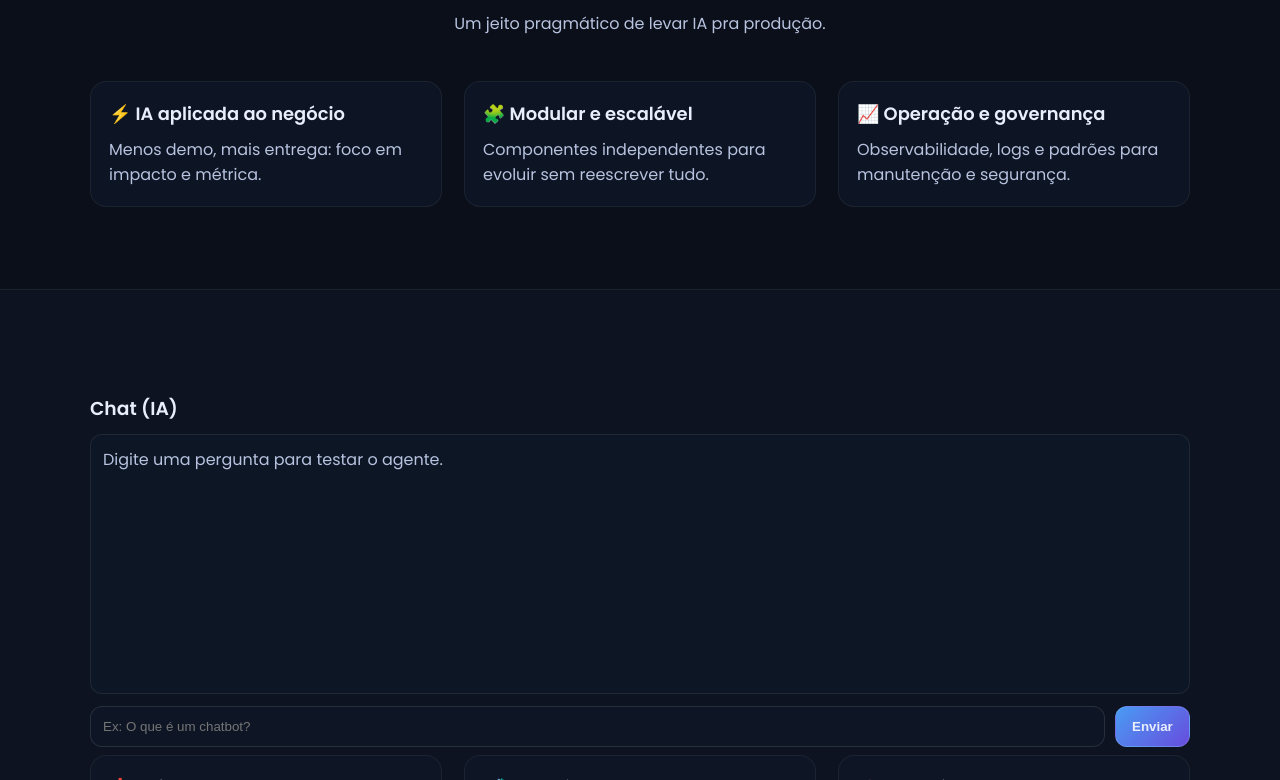
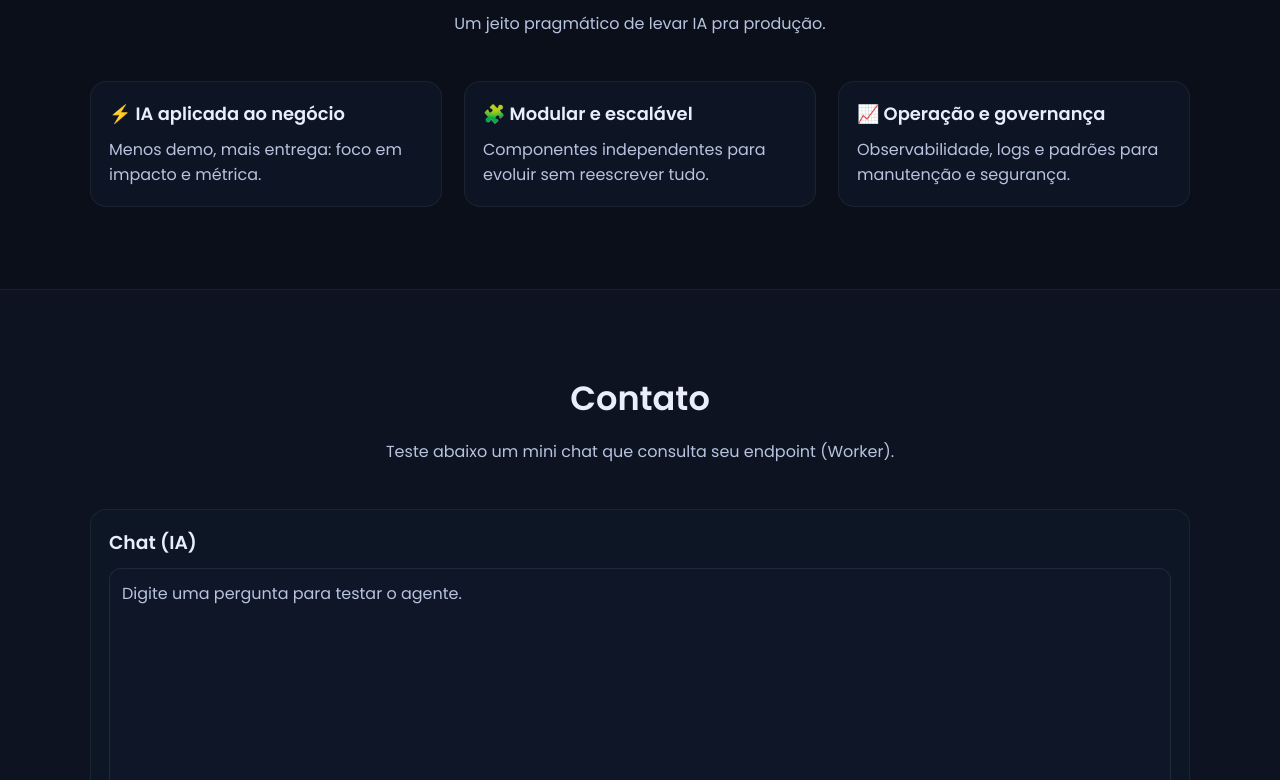
Before and after one commit to pmateiro/tecmonkey-site, a plain HTML site: page index.html in a window 1280 px wide. Shown: the part 2020-2800 px from the top of the page. Drawn offline with Linux system fonts and the light colour scheme.

Commit message:
Refactor chatbox and update styles in index.html

```diff
--- a/index.html
+++ b/index.html
@@ -17,7 +17,6 @@
       --text:#e9eefc;
       --muted:#b7c3df;
       --brand:#4da3ff;
-      --ring: rgba(77,163,255,.35);
       --shadow: 0 16px 40px rgba(0,0,0,.45);
       --border: rgba(255,255,255,.06);
       --radius: 16px;
@@ -178,6 +177,10 @@
       cursor:pointer;
       transition: transform .18s ease, box-shadow .18s ease, border-color .18s ease, background .18s ease;
       will-change: transform;
+      display:inline-flex;
+      align-items:center;
+      justify-content:center;
+      gap:8px;
     }
     .btn:hover{
       transform: translateY(-2px);
@@ -190,6 +193,12 @@
     }
     .btn.primary:hover{
       box-shadow: 0 18px 45px rgba(77,163,255,.18);
+    }
+    .btn:disabled{
+      opacity:.65;
+      cursor:not-allowed;
+      transform:none !important;
+      box-shadow:none !important;
     }
 
     .hero-card{
@@ -272,6 +281,41 @@
     .bullet h3{ margin:0 0 6px; font-size:1.05rem; }
     .bullet p{ margin:0; color:var(--muted); }
 
+    /* Chatbox */
+    .chatbox{
+      border:1px solid var(--border);
+      background: rgba(16,26,42,.55);
+      border-radius: var(--radius);
+      padding:18px;
+    }
+    .chat-messages{
+      height:260px;
+      overflow:auto;
+      padding:12px;
+      border-radius:12px;
+      border:1px solid rgba(255,255,255,.08);
+      background:rgba(16,26,42,.45);
+    }
+    .chat-form{
+      display:flex;
+      gap:10px;
+      margin-top:12px;
+    }
+    .chat-input{
+      flex:1;
+      padding:12px 12px;
+      border-radius:12px;
+      border:1px solid rgba(255,255,255,.10);
+      background:rgba(16,26,42,.65);
+      color:var(--text);
+      outline:none;
+    }
+    .chat-status{
+      margin-top:8px;
+      color:var(--muted);
+      font-size:.9rem;
+    }
+
     footer{
       padding:28px 0;
       border-top:1px solid var(--border);
@@ -305,6 +349,7 @@
       .hero-grid{ grid-template-columns: 1fr; }
       nav{ display:none; }
       .hero-card img{ height:220px; }
+      .chat-form{ flex-direction:column; }
     }
   </style>
 </head>
@@ -447,40 +492,24 @@
 
     <section id="contato" class="alt">
       <div class="container">
-        <div class="chatbox reveal" style="margin-top:22px;">
+        <h2 class="section-title reveal">Contato</h2>
+        <p class="section-desc reveal">
+          Teste abaixo um mini chat que consulta seu endpoint (Worker).
+        </p>
+
+        <div class="chatbox reveal">
           <h3 style="margin:0 0 10px;">Chat (IA)</h3>
 
-  <div id="chat-messages"
-       style="height:260px; overflow:auto; padding:12px; border-radius:12px;
-              border:1px solid rgba(255,255,255,.08);
-              background:rgba(16,26,42,.55);">
+          <div id="chat-messages" class="chat-messages">
             <div style="color:#b7c3df;">Digite uma pergunta para testar o agente.</div>
           </div>
 
-  <form id="chat-form" style="display:flex; gap:10px; margin-top:12px;">
-    <input id="chat-input" type="text" placeholder="Ex: O que é um chatbot?"
-           style="flex:1; padding:12px 12px; border-radius:12px;
-                  border:1px solid rgba(255,255,255,.10);
-                  background:rgba(16,26,42,.65); color:#e9eefc; outline:none;">
-    <button class="btn primary" type="submit">Enviar</button>
+          <form id="chat-form" class="chat-form">
+            <input id="chat-input" class="chat-input" type="text" placeholder="Ex: O que é um chatbot?" autocomplete="off">
+            <button id="chat-send" class="btn primary" type="submit">Enviar</button>
           </form>
 
-  <div id="chat-status" style="margin-top:8px; color:#b7c3df; font-size:.9rem;"></div>
-</div>
-
-        <div class="cards">
-          <div class="card reveal">
-            <h3>📩 Próximo passo</h3>
-            <p>Me diga o e-mail e/ou WhatsApp de contato que você quer exibir no site.</p>
-          </div>
-          <div class="card reveal">
-            <h3>🧪 POC rápida</h3>
-            <p>Podemos montar um protótipo de agente conversacional com integração.</p>
-          </div>
-          <div class="card reveal">
-            <h3>🧠 Estratégia</h3>
-            <p>Mapeamento de processos e plano de automação com IA.</p>
-          </div>
+          <div id="chat-status" class="chat-status"></div>
         </div>
       </div>
     </section>
@@ -499,15 +528,16 @@
         if (e.isIntersecting) e.target.classList.add('show');
       });
     }, { threshold: 0.12 });
+    els.forEach(el => io.observe(el));
 
-    els.forEach(el => io.observe(el));
-  </script>
-  <script>
     // === MINI CHAT -> Worker endpoint ===
+    // Obs: se der erro no navegador por CORS, você precisa liberar no Worker:
+    // Access-Control-Allow-Origin: *  (ou seu domínio)
     const ENDPOINT = "https://bobcrock.pmateiro.workers.dev/";
 
     const form = document.getElementById("chat-form");
     const input = document.getElementById("chat-input");
+    const sendBtn = document.getElementById("chat-send");
     const messages = document.getElementById("chat-messages");
     const statusEl = document.getElementById("chat-status");
 
@@ -546,17 +576,13 @@
         throw new Error(`HTTP ${res.status} ${t}`.trim());
       }
 
-    // seu Worker retorna JSON (ex: { received_prompt, response })
+      // Seu Worker geralmente retorna JSON.
       const data = await res.json();
 
-    // tenta achar o texto de forma robusta (depende do formato do AI.run)
-    // - se for string direta, pega
-    // - se vier em algum campo comum, tenta extrair
+      // Tenta extrair texto de formatos comuns
       const r = data?.response;
 
       if (typeof r === "string") return r;
-
-    // alguns modelos retornam { response: "..."} ou { output_text: "..."} etc
       if (r?.response && typeof r.response === "string") return r.response;
       if (r?.output_text && typeof r.output_text === "string") return r.output_text;
       if (r?.result && typeof r.result === "string") return r.result;
@@ -565,7 +591,7 @@
       return JSON.stringify(data, null, 2);
     }
 
-  form?.addEventListener("submit", async (e) => {
+    form.addEventListener("submit", async (e) => {
       e.preventDefault();
       const prompt = (input.value || "").trim();
       if (!prompt) return;
@@ -575,14 +601,18 @@
       input.focus();
 
       statusEl.textContent = "Respondendo...";
+      sendBtn.disabled = true;
+
       try {
         const answer = await askLLM(prompt);
         addMsg("assistant", answer);
         statusEl.textContent = "";
       } catch (err) {
-      statusEl.textContent = "Erro ao consultar o endpoint (veja console).";
         console.error(err);
+        statusEl.textContent = "Erro ao consultar o endpoint (ver console).";
         addMsg("assistant", "⚠️ Não consegui consultar o endpoint agora. Verifique CORS / logs do Worker.");
+      } finally {
+        sendBtn.disabled = false;
       }
     });
   </script>
```
Lines whose indentation alone changed are shown as unchanged.
